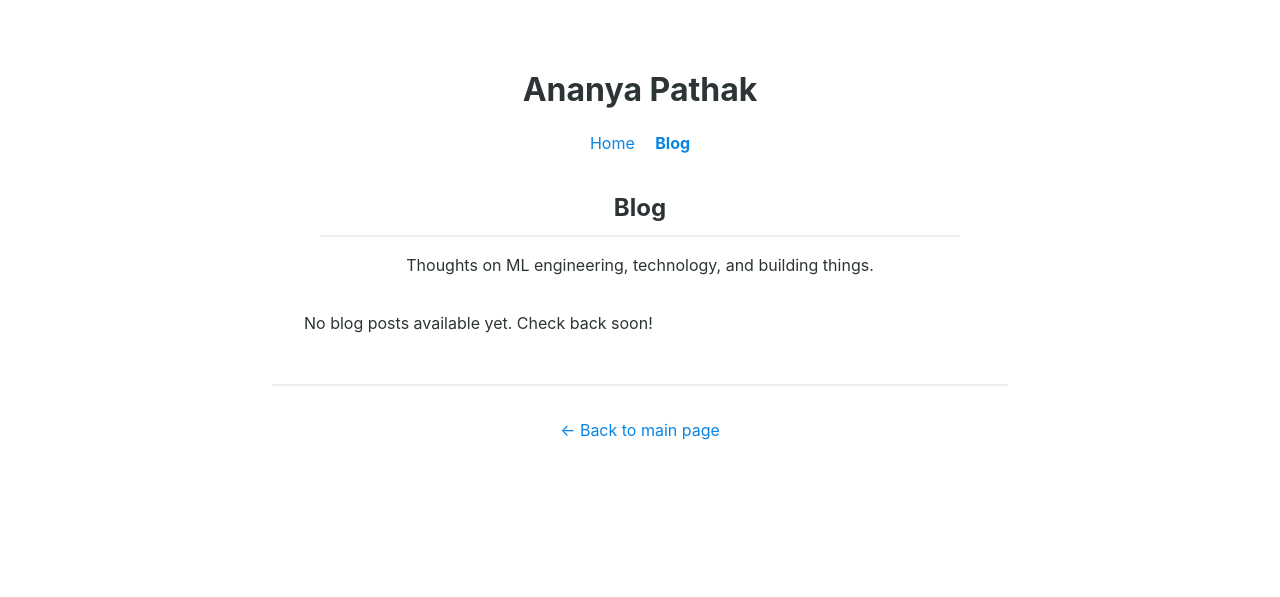
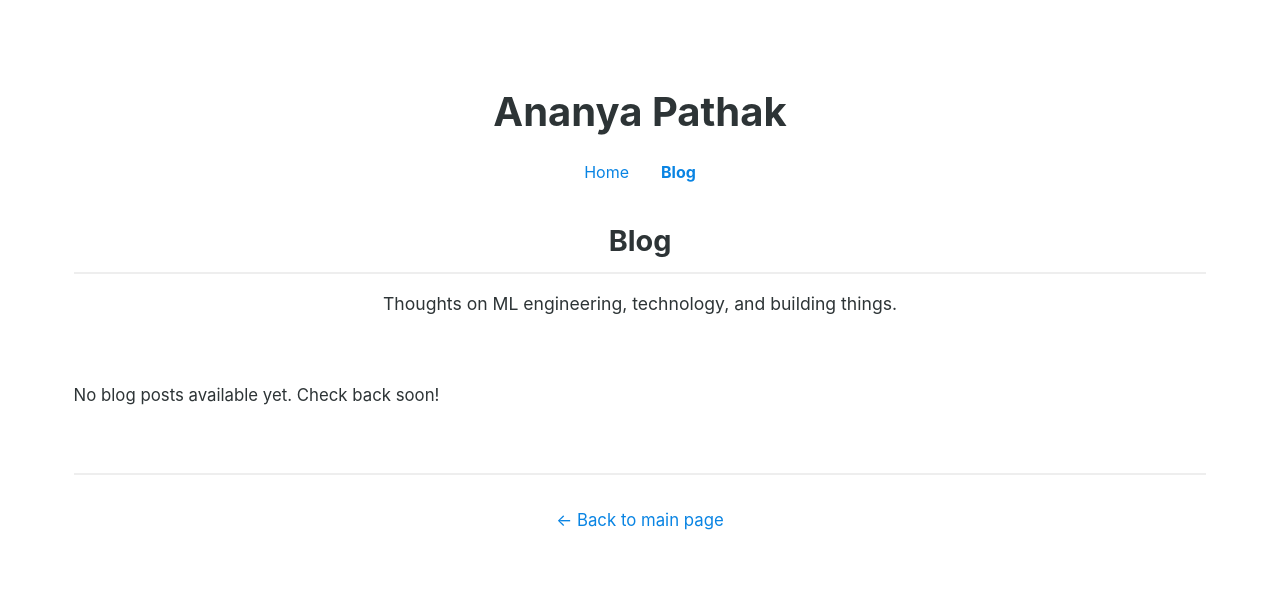
Before and after one commit to AnanyaP-WDW/personal-website, a FastAPI app: page / in a window 1280 px wide. Shown: the top 597 px of the page. Run offline with FastAPI, Linux system fonts and the light colour scheme.

Commit message:
layout screen is now based on the device screen size

```diff
--- a/app/static/styles.css
+++ b/app/static/styles.css
@@ -5,69 +5,87 @@
     box-sizing: border-box;
 }
 
-main {
-    margin-left: 2rem;
+body {
+    font-family: 'Inter', -apple-system, BlinkMacSystemFont, sans-serif;
+    line-height: 1.6;
+    color: #2d3436;
+    /* Remove fixed max-width, use responsive padding instead */
+    width: 100%;
+    margin: 0;
+    /* Responsive padding using clamp() - mobile to desktop */
+    padding: clamp(1rem, 4vw, 3rem);
 }
 
+/* Header responsive styling */
 header {
-    margin: 2rem 3rem;
-    text-align: center;  /* Centers all text content */
+    text-align: center;
+    margin-bottom: clamp(2rem, 5vw, 4rem);
+    /* Responsive side margins */
+    margin-left: clamp(0rem, 2vw, 2rem);
+    margin-right: clamp(0rem, 2vw, 2rem);
 }
 
 header h1 {
     margin-bottom: 1rem;
+    font-size: clamp(1.8rem, 4vw, 2.5rem);
 }
 
 header p {
     margin-bottom: 2rem;
+    font-size: clamp(1rem, 2.5vw, 1.1rem);
 }
 
-section {
-    margin: 2rem 3rem;  /* Top/bottom 2rem, left/right 3rem */
+/* Main content responsive styling */
+main {
+    /* Remove fixed left margin, use responsive margins */
+    margin: 0 clamp(0rem, 2vw, 2rem);
+    max-width: none; /* Remove any width constraints */
 }
 
-body {
-    font-family: 'Inter', -apple-system, BlinkMacSystemFont, sans-serif;
-    line-height: 1.6;
-    color: #2d3436;
-    max-width: 800px;
-    margin: 0 auto;
-    padding: 2rem;
+/* Section responsive styling */
+section {
+    margin-bottom: clamp(2rem, 5vw, 3rem);
+    /* Responsive side margins */
+    margin-left: clamp(0rem, 2vw, 2rem);
+    margin-right: clamp(0rem, 2vw, 2rem);
 }
 
-/* Typography */
+/* Typography responsive */
 h1, h2 {
-    margin: 2rem 0 1rem 0;
+    margin: clamp(1.5rem, 4vw, 2rem) 0 1rem 0;
     color: #2d3436;
 }
 
 h1 {
-    font-size: 2rem;
+    font-size: clamp(1.8rem, 4vw, 2.5rem);
 }
 
 h2 {
-    font-size: 1.5rem;
+    font-size: clamp(1.3rem, 3vw, 1.8rem);
     border-bottom: 2px solid #eee;
     padding-bottom: 0.5rem;
+}
+
+h3 {
+    font-size: clamp(1.1rem, 2.5vw, 1.4rem);
+    margin: 1.5rem 0 0.5rem 0;
 }
 
 /* Content spacing */
 p {
     margin-bottom: 1rem;
-}
-
-section {
-    margin-bottom: 2.5rem;
+    font-size: clamp(0.95rem, 2vw, 1.05rem);
 }
 
 /* Lists */
 ul, ol {
     margin: 1rem 0;
-    padding-left: 2rem;
+    padding-left: clamp(1.5rem, 4vw, 2rem);
 }
 
 li {
     margin-bottom: 0.5rem;
+    font-size: clamp(0.95rem, 2vw, 1.05rem);
 }
 
 /* Links */
@@ -80,31 +98,124 @@ a:hover {
     text-decoration: underline;
 }
 
-/* Footer */
+/* Footer responsive */
 footer {
-    margin-top: 3rem;
+    margin-top: clamp(2rem, 6vw, 4rem);
     padding-top: 2rem;
     border-top: 2px solid #eee;
     text-align: center;
+    margin-left: clamp(0rem, 2vw, 2rem);
+    margin-right: clamp(0rem, 2vw, 2rem);
 }
 
 footer ul {
     list-style: none;
     padding: 0;
     display: flex;
-    gap: 1.5rem;
+    justify-content: center;
+    gap: clamp(1rem, 3vw, 2rem);
+    flex-wrap: wrap; /* Allow wrapping on small screens */
 }
 
-/* Profile picture styles */
+/* Profile picture responsive */
 .profile-pic {
     text-align: center;
     margin: 2rem 0;
 }
 
 .avatar {
-    width: 150px;  /* Adjust size as needed */
-    height: 150px;
-    border-radius: 50%;  /* Makes the image circular */
-    object-fit: cover;  /* Ensures image fills the circle nicely */
-    box-shadow: 0 2px 8px rgba(0, 0, 0, 0.1);  /* Optional: adds subtle shadow */
+    /* Responsive avatar size */
+    width: clamp(120px, 20vw, 180px);
+    height: clamp(120px, 20vw, 180px);
+    border-radius: 50%;
+    object-fit: cover;
+    box-shadow: 0 2px 8px rgba(0, 0, 0, 0.1);
 }
+
+/* Responsive images in blog content */
+img {
+    max-width: 100%;
+    height: auto;
+    display: block;
+    margin: 1rem auto;
+    border-radius: 4px;
+}
+
+/* Blog content responsive improvements */
+.blog-content {
+    line-height: 1.6;
+    max-width: none;
+    width: 100%;
+}
+
+.blog-content img {
+    max-width: 100%;
+    height: auto;
+    display: block;
+    margin: clamp(1rem, 3vw, 2rem) auto;
+    border-radius: 4px;
+    box-shadow: 0 2px 8px rgba(0, 0, 0, 0.1);
+}
+
+/* Media queries for fine-tuned responsive behavior */
+@media (max-width: 768px) {
+    body {
+        padding: 1rem;
+    }
+
+    header, main, section, footer {
+        margin-left: 0;
+        margin-right: 0;
+    }
+
+    footer ul {
+        flex-direction: column;
+        gap: 1rem;
+    }
+
+    /* Improve readability on mobile */
+    p, li {
+        font-size: 1rem;
+        line-height: 1.7;
+    }
+}
+
+@media (min-width: 769px) and (max-width: 1024px) {
+    /* Tablet optimizations */
+    body {
+        padding: 2rem;
+    }
+}
+
+@media (min-width: 1025px) {
+    /* Desktop optimizations */
+    body {
+        padding: 3rem;
+        max-width: 1400px; /* Optional: set a reasonable max-width for very large screens */
+        margin: 0 auto;
+    }
+}
+
+/* Ensure code blocks are responsive in blog posts */
+pre {
+    overflow-x: auto;
+    max-width: 100%;
+    margin: 1rem 0;
+}
+
+code {
+    word-wrap: break-word;
+}
+
+/* Navigation responsive improvements */
+nav {
+    display: flex;
+    flex-wrap: wrap;
+    justify-content: center;
+    gap: clamp(0.5rem, 2vw, 1rem);
+    margin: 1rem 0;
+}
+
+nav a {
+    font-size: clamp(0.9rem, 2vw, 1rem);
+}
```
Also changed, not shown: app/blog/swapping-self-attention-with-fourier-transform.md (+17 -14 lines).
